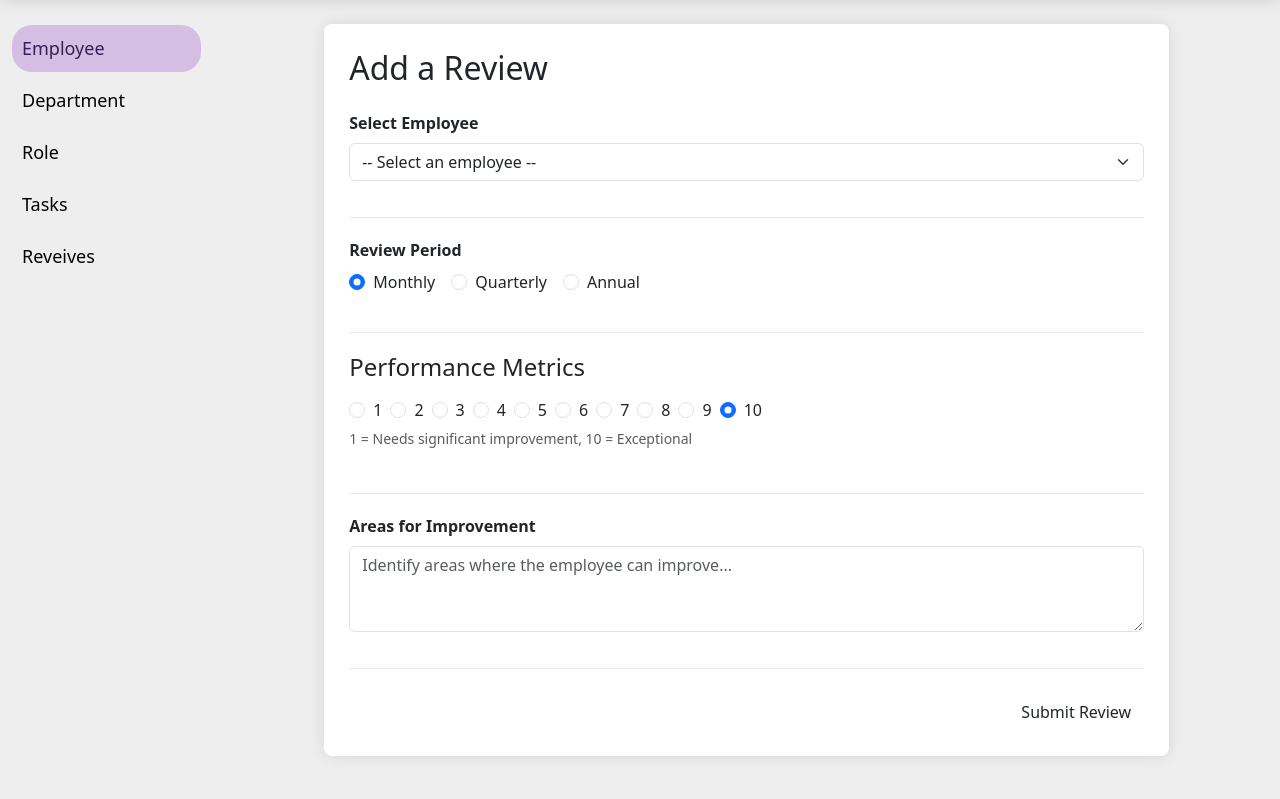
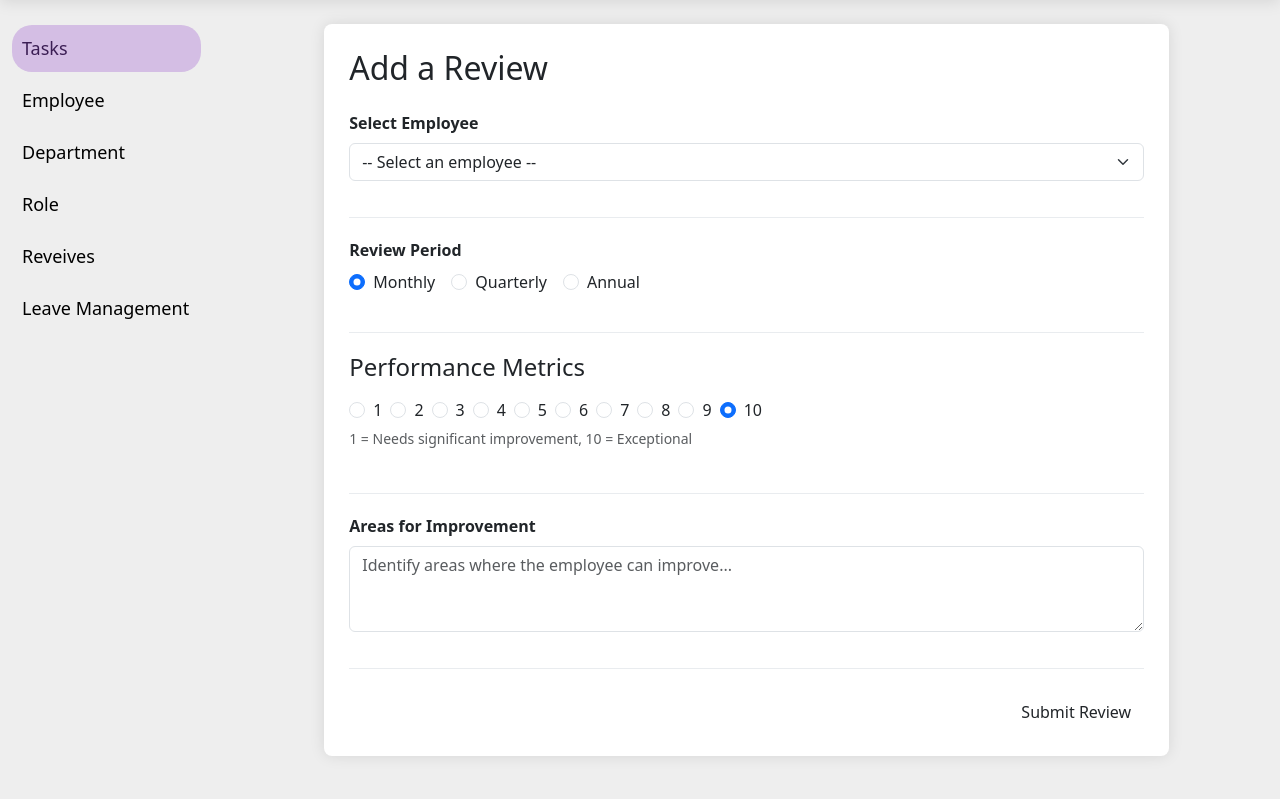
Before and after one commit to Suhas2002G/EmployeePulse, a Django app: page /reveive in a window 1280 px wide. Shown: the part 72-871 px from the top of the page. Run offline with Django 5.2, Linux system fonts and the light colour scheme; data that the repository does not hold is empty; some libraries are stand-ins or nearby versions.

Commit message:
add reveive system

```diff
--- a/app/urls.py
+++ b/app/urls.py
@@ -32,5 +32,8 @@ urlpatterns = [
     path('reveive', views.reveive),
     path('reveive-dash', views.reveive_dash),
 
+    path('leave', views.leave),
+    path('leave-dash', views.leave_dash),
+
 ]
 urlpatterns+=static(settings.MEDIA_URL,document_root=settings.MEDIA_ROOT)
--- a/app/views.py
+++ b/app/views.py
@@ -356,4 +356,23 @@ def reveive(request):
         )
 
 
-        return render(request, 'reveive-dash.html')
+        return redirect('/reveive_dash')
+
+
+
+
+def leave_dash(request):
+    context={}
+    return render(request, 'leave-dash.html', context)
+
+
+
+
+
+
+
+
+
+def leave(request):
+    context={}
+    return render(request, 'leave.html', context)
--- a/templates/reveive.html
+++ b/templates/reveive.html
@@ -132,23 +132,23 @@
                                         <label class="form-check-label" for="techSkill5">5</label>
                                     </div>
                                     <div class="form-check">
-                                        <input class="form-check-input rev-rating-tech" type="radio" name="techSkill" id="techSkill5" value="5" >
+                                        <input class="form-check-input rev-rating-tech" type="radio" name="techSkill" id="techSkill5" value="6" >
                                         <label class="form-check-label" for="techSkill5">6</label>
                                     </div>
                                     <div class="form-check">
-                                        <input class="form-check-input rev-rating-tech" type="radio" name="techSkill" id="techSkill5" value="5" >
+                                        <input class="form-check-input rev-rating-tech" type="radio" name="techSkill" id="techSkill5" value="7" >
                                         <label class="form-check-label" for="techSkill5">7</label>
                                     </div>
                                     <div class="form-check">
-                                        <input class="form-check-input rev-rating-tech" type="radio" name="techSkill" id="techSkill5" value="5" >
+                                        <input class="form-check-input rev-rating-tech" type="radio" name="techSkill" id="techSkill5" value="8" >
                                         <label class="form-check-label" for="techSkill5">8</label>
                                     </div>
                                     <div class="form-check">
-                                        <input class="form-check-input rev-rating-tech" type="radio" name="techSkill" id="techSkill5" value="5" >
+                                        <input class="form-check-input rev-rating-tech" type="radio" name="techSkill" id="techSkill5" value="9" >
                                         <label class="form-check-label" for="techSkill5">9</label>
                                     </div>
                                     <div class="form-check">
-                                        <input class="form-check-input rev-rating-tech" type="radio" name="techSkill" id="techSkill5" value="5" checked>
+                                        <input class="form-check-input rev-rating-tech" type="radio" name="techSkill" id="techSkill5" value="10" checked>
                                         <label class="form-check-label" for="techSkill5">10</label>
                                     </div>
                                 </div>
--- a/templates/sidebar.html
+++ b/templates/sidebar.html
@@ -1,10 +1,11 @@
 <div class="side-bar">
     <ul class="side-menu">
-        <a href="/employee" class="sideanchor"><li class="side-item active" data-name="role">Employee</li></a>
+        <a href="/task" class="sideanchor"><li class="side-item active" data-name="role">Tasks</li></a>
+        <a href="/employee" class="sideanchor"><li class="side-item " data-name="role">Employee</li></a>
         <a href="/department" class="sideanchor"><li class="side-item" data-name="dept">Department</li></a>
         <a href="/role" class="sideanchor"><li class="side-item" data-name="role">Role</li></a>
-        <a href="/task" class="sideanchor"><li class="side-item" data-name="role">Tasks</li></a>
         <a href="/reveive-dash" class="sideanchor"><li class="side-item" data-name="role">Reveives</li></a>
+        <a href="/leave-dash" class="sideanchor"><li class="side-item" data-name="role">Leave Management</li></a>
 
     </ul>
 </div>
```
